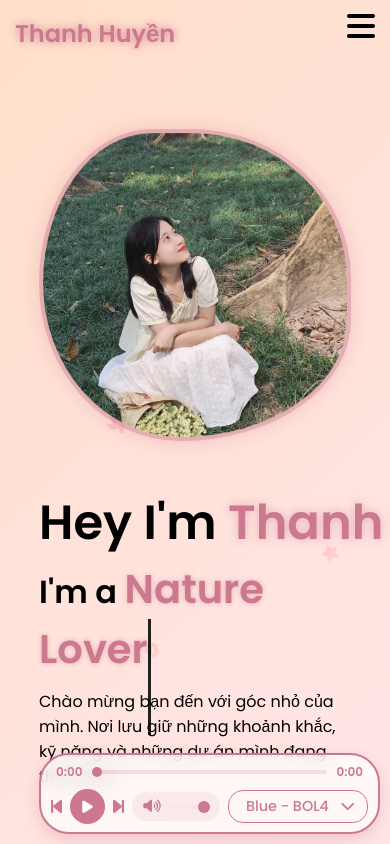
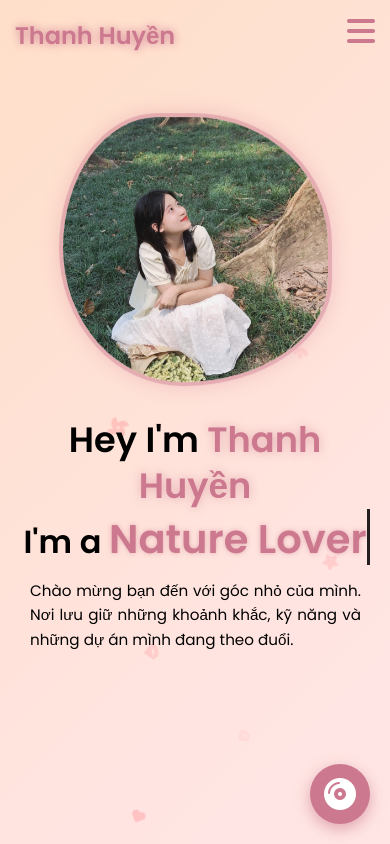
Before and after one commit to phamconghung1007/portfolio-project, a plain HTML site: page index.html in a window 390 px wide. Drawn offline with nearby package versions, Linux system fonts and the light colour scheme.

Commit message:
update mobile service

```diff
--- a/index.html
+++ b/index.html
@@ -88,7 +88,7 @@
             >
           </div>
         </div>
-        <i class="fa-solid fa-bars hamburg" onclick="hamburg()"></i>
+        <i class="fa-solid fa-bars hamburg" onclick="toggleMenu()"></i>
       </div>
       <div class="dropdown">
         <div class="links">
@@ -113,7 +113,6 @@
           <a href="javascript:void(0)" onclick="switchPage('contact')"
             >Contact</a
           >
-          <i class="fa-solid fa-xmark cancel" onclick="cancel()"></i>
         </div>
       </div>
     </nav>
@@ -316,8 +315,13 @@
       </div>
     </section>
 
+    <div class="mobile-player-toggle" onclick="togglePlayerPopup()">
+      <i class="fa-solid fa-compact-disc" id="disk-icon"></i>
+    </div>
+
     <div
       class="music-player"
+      id="main-music-player"
       data-aos="fade-up"
       data-aos-delay="1500"
       data-aos-duration="1000"
@@ -330,7 +334,7 @@
           min="0"
           max="100"
           value="0"
-          oninput="seekMusic()"
+          step="any"
         />
         <span id="total-time">0:00</span>
       </div>
@@ -362,6 +366,7 @@
             oninput="changeVolume()"
           />
         </div>
+
         <div class="custom-music-select" id="custom-music-select">
           <div class="select-trigger" onclick="toggleDropdown()">
             <div class="marquee-container trigger-marquee">
@@ -450,13 +455,35 @@
       AOS.init({ offset: 0 });
     </script>
     <script>
-      function hamburg() {
-        document.querySelector(".dropdown").style.transform = "translateY(0px)";
+      let isMenuOpen = false;
+      function toggleMenu() {
+        const dropdown = document.querySelector(".dropdown");
+        if (isMenuOpen) {
+          dropdown.style.transform = "translateY(-500px)";
+          isMenuOpen = false;
+        } else {
+          dropdown.style.transform = "translateY(0px)";
+          isMenuOpen = true;
+        }
       }
+
       function cancel() {
         document.querySelector(".dropdown").style.transform =
           "translateY(-500px)";
+        isMenuOpen = false;
       }
+
+      // FIX CHẠY CHỮ KHI MỞ BẢNG NHẠC Ở MOBILE
+      function togglePlayerPopup() {
+        const player = document.getElementById("main-music-player");
+        player.classList.toggle("show-player");
+
+        // Đợi 400 mili-giây cho bảng trượt ra xong, rồi bắt nó đo chiều rộng để kích hoạt chữ chạy
+        if (player.classList.contains("show-player")) {
+          setTimeout(applyMarquee, 400);
+        }
+      }
+
       function createFloatingIcon() {
         const icon = document.createElement("i");
         const icons = [
@@ -486,6 +513,7 @@
         setTimeout(() => icon.remove(), 11000);
       }
       setInterval(createFloatingIcon, 800);
+
       function switchPage(pageId, updateUrl = true) {
         const pageTitles = {
           home: "Thanh Huyền | Home",
@@ -498,7 +526,9 @@
         if (pageTitles[pageId]) {
           document.title = pageTitles[pageId];
         }
+
         document.body.classList.add("no-transition");
+
         document.querySelectorAll(".page-section").forEach((sec) => {
           sec.style.display = "none";
         });
@@ -506,9 +536,11 @@
         if (targetSec) {
           targetSec.style.display = "block";
         }
+
         if (updateUrl) {
           window.history.pushState(null, null, "#" + pageId);
         }
+
         document
           .querySelectorAll("nav a")
           .forEach((link) => link.classList.remove("active-nav"));
@@ -519,17 +551,22 @@
               link.classList.add("active-nav");
             }
           });
+
         cancel();
+
         const elementsToAnimate = [
           ...document.querySelectorAll("nav [data-aos]"),
           document.querySelector(".music-player"),
           ...(targetSec ? targetSec.querySelectorAll("[data-aos]") : []),
         ].filter(Boolean);
+
         elementsToAnimate.forEach((el) => {
           el.classList.remove("aos-animate");
         });
+
         void document.body.offsetWidth;
         document.body.classList.remove("no-transition");
+
         setTimeout(() => {
           elementsToAnimate.forEach((el) => el.classList.add("aos-animate"));
         }, 50);
@@ -558,6 +595,8 @@
       const playPauseBtn = document.getElementById("play-pause-btn");
       const volumeSlider = document.getElementById("volume-slider");
       const volumeIcon = document.getElementById("volume-icon");
+      const diskIcon = document.getElementById("disk-icon");
+
       let currentVolume = 1;
       const customSelect = document.getElementById("custom-music-select");
       const selectedTrackName = document.getElementById("selected-track-name");
@@ -567,6 +606,8 @@
       const currentTimeEl = document.getElementById("current-time");
       const totalTimeEl = document.getElementById("total-time");
 
+      let isDragging = false;
+
       function formatTime(seconds) {
         if (isNaN(seconds) || !isFinite(seconds)) return "0:00";
         let min = Math.floor(seconds / 60);
@@ -575,25 +616,56 @@
         return `${min}:${sec}`;
       }
 
-      music.addEventListener("timeupdate", () => {
-        if (music.duration) {
+      function smoothProgressUpdate() {
+        if (music.duration && !isDragging && !music.paused) {
           progressBar.value = (music.currentTime / music.duration) * 100;
           currentTimeEl.innerText = formatTime(music.currentTime);
         }
-      });
+        requestAnimationFrame(smoothProgressUpdate);
+      }
+      requestAnimationFrame(smoothProgressUpdate);
 
       music.addEventListener("loadedmetadata", () => {
         totalTimeEl.innerText = formatTime(music.duration);
+        if (!isDragging) {
+          progressBar.value = (music.currentTime / music.duration) * 100;
+          currentTimeEl.innerText = formatTime(music.currentTime);
+        }
       });
 
       if (music.readyState >= 1) {
         totalTimeEl.innerText = formatTime(music.duration);
       }
 
-      function seekMusic() {
+      progressBar.addEventListener("mousedown", () => (isDragging = true));
+      progressBar.addEventListener("touchstart", () => (isDragging = true), {
+        passive: true,
+      });
+
+      progressBar.addEventListener("input", () => {
+        isDragging = true;
+        let seekTime = (progressBar.value / 100) * music.duration;
+        currentTimeEl.innerText = formatTime(seekTime);
+      });
+
+      progressBar.addEventListener("change", () => {
         let seekTime = (progressBar.value / 100) * music.duration;
         music.currentTime = seekTime;
-      }
+        setTimeout(() => {
+          isDragging = false;
+        }, 50);
+      });
+
+      progressBar.addEventListener("mouseup", () => {
+        setTimeout(() => {
+          isDragging = false;
+        }, 50);
+      });
+      progressBar.addEventListener("touchend", () => {
+        setTimeout(() => {
+          isDragging = false;
+        }, 50);
+      });
 
       function applyMarquee() {
         const containers = document.querySelectorAll(".marquee-container");
@@ -608,6 +680,10 @@
           const originalText = textElement.getAttribute("data-original-text");
           textElement.classList.remove("scrolling");
           textElement.innerHTML = originalText;
+
+          // Force layout để đo chuẩn hơn
+          void textElement.offsetWidth;
+
           if (textElement.scrollWidth > container.clientWidth) {
             const gap =
               "&nbsp;&nbsp;&nbsp;&nbsp;&nbsp;&nbsp;&nbsp;&nbsp;&nbsp;&nbsp;";
@@ -624,6 +700,7 @@
         customSelect.classList.toggle("open");
         applyMarquee();
       }
+
       document.addEventListener("click", function (event) {
         if (!customSelect.contains(event.target))
           customSelect.classList.remove("open");
@@ -668,10 +745,15 @@
         selectTrack(options[currentIndex]);
       }
 
-      music.onpause = () =>
-        (playPauseBtn.innerHTML = '<i class="fa-solid fa-play"></i>');
-      music.onplay = () =>
-        (playPauseBtn.innerHTML = '<i class="fa-solid fa-pause"></i>');
+      music.onpause = () => {
+        playPauseBtn.innerHTML = '<i class="fa-solid fa-play"></i>';
+        if (diskIcon) diskIcon.classList.remove("spinning");
+      };
+
+      music.onplay = () => {
+        playPauseBtn.innerHTML = '<i class="fa-solid fa-pause"></i>';
+        if (diskIcon) diskIcon.classList.add("spinning");
+      };
 
       music.onended = function () {
         nextTrack();
--- a/style.css
+++ b/style.css
@@ -31,6 +31,9 @@ body.no-transition * {
   pointer-events: none;
 }
 
+/* =========================================
+   GIAO DIỆN PC CHUẨN MỰC
+   ========================================= */
 body {
   width: 100%;
   height: 100vh;
@@ -56,6 +59,7 @@ nav {
   width: 100%;
   height: 10vh;
   position: sticky;
+  top: 0;
   z-index: 10;
 }
 
@@ -89,15 +93,15 @@ nav {
     0 0 30px rgba(204, 120, 142, 0.8);
 }
 
-.hamburg,
-.cancel {
+.hamburg {
   cursor: pointer;
   position: absolute;
   right: 15px;
-  top: 10px;
-  color: black;
+  top: 15px;
+  color: #cc788e;
   font-size: 2rem;
   display: none;
+  z-index: 102;
 }
 
 .nav-container .links {
@@ -129,7 +133,6 @@ nav {
 .nav-container .links a:hover::before {
   width: 100%;
 }
-
 .nav-container .links a.active-nav {
   color: #cc788e;
 }
@@ -161,7 +164,6 @@ nav {
 .nav-container .links a:hover {
   color: #cc788e;
 }
-
 .nav-container .contact-btn a.active-nav {
   color: white !important;
 }
@@ -176,13 +178,19 @@ nav {
   transform: translateY(-500px);
   width: 100%;
   height: auto;
-  backdrop-filter: brightness(40%) blur(3px);
-  box-shadow: 0 0 20px black;
-  transition: 0.2s linear;
+  background: rgba(255, 255, 255, 0.95);
+  backdrop-filter: blur(10px);
+  box-shadow: 0 10px 20px rgba(204, 120, 142, 0.2);
+  border-bottom-left-radius: 20px;
+  border-bottom-right-radius: 20px;
+  transition: transform 0.4s cubic-bezier(0.68, -0.55, 0.265, 1.55);
+  padding-top: 60px;
+  padding-bottom: 20px;
 }
 
 .dropdown .links a {
-  color: white;
+  color: #cc788e;
+  font-weight: 600;
   display: flex;
   text-decoration: none;
   justify-content: center;
@@ -192,7 +200,8 @@ nav {
 }
 
 .dropdown .links a:hover {
-  background-color: #cc788e;
+  background-color: rgba(204, 120, 142, 0.1);
+  color: #cc788e;
 }
 
 section {
@@ -291,7 +300,6 @@ section {
   content: "Ftuer";
   animation: words 10s infinite;
 }
-
 .typewriter span::after {
   content: "";
   position: absolute;
@@ -306,7 +314,6 @@ section {
     border-left: 3px solid transparent;
   }
 }
-
 @keyframes words {
   0%,
   50% {
@@ -321,6 +328,7 @@ section {
 .content p {
   font-size: clamp(0.4rem, 0.2rem + 9vw, 1rem);
   margin: 10px 0;
+  line-height: 1.6;
 }
 
 .social-links a {
@@ -361,6 +369,7 @@ section {
   transition: 0.2s linear;
   cursor: pointer;
   padding: 0 20px;
+  min-width: 150px;
 }
 .content button:hover {
   scale: 1.05;
@@ -382,14 +391,46 @@ section {
   }
 }
 
+/* --- NÚT ĐĨA BAY (ẨN TRÊN PC) --- */
+.mobile-player-toggle {
+  display: none;
+  position: fixed;
+  bottom: 20px;
+  right: 20px;
+  width: 60px;
+  height: 60px;
+  background: #cc788e;
+  border-radius: 50%;
+  color: white;
+  font-size: 32px;
+  justify-content: center;
+  align-items: center;
+  box-shadow: 0 5px 15px rgba(204, 120, 142, 0.6);
+  z-index: 105;
+  cursor: pointer;
+  transition: transform 0.3s ease;
+}
+.mobile-player-toggle:hover {
+  transform: scale(1.1);
+}
+@keyframes spin {
+  100% {
+    transform: rotate(360deg);
+  }
+}
+.mobile-player-toggle i.spinning {
+  animation: spin 4s linear infinite;
+}
+
+/* --- TRÌNH PHÁT NHẠC --- */
 .music-player {
   position: fixed;
   bottom: 20px;
   right: 20px;
-  background: rgba(255, 255, 255, 0.7);
+  background: rgba(255, 255, 255, 0.85);
   backdrop-filter: blur(10px);
   padding: 10px 15px;
-  border-radius: 30px;
+  border-radius: 20px;
   box-shadow: 0 5px 15px rgba(204, 120, 142, 0.3);
   border: 2px solid #cc788e;
   display: flex;
@@ -399,7 +440,6 @@ section {
   z-index: 100;
   width: max-content;
   min-width: 280px;
-  transition: all 0.4s ease;
 }
 
 .progress-container {
@@ -414,6 +454,12 @@ section {
   padding: 0 5px;
 }
 
+.progress-container span {
+  font-variant-numeric: tabular-nums;
+  min-width: 32px;
+  text-align: center;
+}
+
 #progress-bar {
   flex-grow: 1;
   -webkit-appearance: none;
@@ -423,35 +469,18 @@ section {
   border-radius: 5px;
   outline: none;
   cursor: pointer;
-  transition: 0.2s;
 }
-
 #progress-bar::-webkit-slider-thumb {
   -webkit-appearance: none;
   appearance: none;
-  width: 10px;
-  height: 10px;
+  width: 12px;
+  height: 12px;
   border-radius: 50%;
   background: #cc788e;
   cursor: pointer;
-  transition: transform 0.2s;
+  transition: transform 0.1s;
 }
-
 #progress-bar::-webkit-slider-thumb:hover {
-  transform: scale(1.4);
-}
-
-#progress-bar::-moz-range-thumb {
-  width: 10px;
-  height: 10px;
-  border: none;
-  border-radius: 50%;
-  background: #cc788e;
-  cursor: pointer;
-  transition: transform 0.2s;
-}
-
-#progress-bar::-moz-range-thumb:hover {
   transform: scale(1.4);
 }
 
@@ -520,7 +549,6 @@ section {
 #mute-btn:hover {
   transform: scale(1.1);
 }
-
 #volume-slider {
   -webkit-appearance: none;
   appearance: none;
@@ -535,14 +563,12 @@ section {
   transition: all 0.4s ease;
   margin-left: 0px;
 }
-
 .volume-container:hover #volume-slider {
   width: 60px;
   opacity: 1;
   visibility: visible;
   margin-left: 8px;
 }
-
 #volume-slider::-webkit-slider-thumb {
   -webkit-appearance: none;
   appearance: none;
@@ -553,29 +579,14 @@ section {
   cursor: pointer;
   transition: transform 0.2s;
 }
-#volume-slider::-webkit-slider-thumb:hover {
-  transform: scale(1.3);
-}
-#volume-slider::-moz-range-thumb {
-  width: 12px;
-  height: 12px;
-  border: none;
-  border-radius: 50%;
-  background: #cc788e;
-  cursor: pointer;
-  transition: transform 0.2s;
-}
-#volume-slider::-moz-range-thumb:hover {
-  transform: scale(1.3);
-}
 
 .custom-music-select {
   position: relative;
   font-family: "Poppins", sans-serif;
-  width: 200px;
+  width: 180px;
   flex-shrink: 0;
+  min-width: 0;
 }
-
 .select-trigger {
   border: 1px solid #cc788e;
   border-radius: 15px;
@@ -583,7 +594,7 @@ section {
   color: #cc788e;
   background: transparent;
   font-weight: 500;
-  font-size: 0.9rem;
+  font-size: 0.85rem;
   cursor: pointer;
   display: flex;
   align-items: center;
@@ -591,6 +602,7 @@ section {
   gap: 8px;
   width: 100%;
   transition: all 0.3s ease;
+  overflow: hidden;
 }
 .select-trigger:hover {
   background-color: rgba(204, 120, 142, 0.1);
@@ -600,10 +612,6 @@ section {
 }
 .custom-music-select.open .select-trigger i {
   transform: rotate(180deg);
-}
-.select-trigger i {
-  transition: transform 0.3s ease;
-  flex-shrink: 0;
 }
 
 .options-container {
@@ -623,15 +631,12 @@ section {
   transition: all 0.3s ease;
   max-height: 125px;
   overflow-y: auto;
-  overflow-x: hidden;
 }
-
 .custom-music-select.open .options-container {
   display: block;
   transform: translateY(0);
   opacity: 1;
 }
-
 .options-container::-webkit-scrollbar {
   width: 5px;
 }
@@ -643,23 +648,16 @@ section {
   background: rgba(204, 120, 142, 0.5);
   border-radius: 10px;
 }
-.options-container::-webkit-scrollbar-thumb:hover {
-  background: #cc788e;
-}
 
 .option {
   padding: 10px 15px;
   color: black;
-  font-size: 0.9rem;
+  font-size: 0.85rem;
   cursor: pointer;
   transition: all 0.2s ease;
   font-weight: 500;
   display: block;
   overflow: hidden;
-  flex-shrink: 0;
-}
-.option * {
-  pointer-events: none;
 }
 .option:hover {
   background-color: rgba(204, 120, 142, 0.15);
@@ -670,6 +668,7 @@ section {
   color: white;
 }
 
+/* CHUẨN HOÁ MARQUEE */
 .marquee-container {
   width: 100%;
   overflow: hidden;
@@ -678,9 +677,10 @@ section {
 }
 .trigger-marquee {
   width: calc(100% - 20px);
+  overflow: hidden;
 }
 .marquee-text {
-  display: inline-flex;
+  display: inline-block;
   white-space: nowrap;
 }
 .marquee-text.scrolling {
@@ -695,62 +695,182 @@ section {
   }
 }
 
+/* =========================================
+   GIAO DIỆN MOBILE (OVERRIDE CHỈ DÀNH CHO MOBILE)
+   ========================================= */
 @media (max-width: 884px) {
   body {
-    overflow-y: visible;
+    overflow-y: auto;
+    height: auto;
+    min-height: 100vh;
   }
+
   nav .logo {
     position: absolute;
-    top: 16px;
+    top: 18px;
     left: 15px;
     font-size: 1.5rem;
   }
+
+  section {
+    height: auto;
+    min-height: 90vh;
+    display: block;
+    padding: 30px 0 120px 0;
+  }
+
   .main-container {
+    height: auto;
+    flex-direction: column;
+    justify-content: flex-start;
+    gap: 30px;
+  }
+
+  .main-container .image {
+    width: 70%;
+    max-width: 280px;
+    margin: 0 auto;
+  }
+
+  .main-container .content {
+    width: 90%;
+    margin: 0 auto;
+    text-align: center;
     display: flex;
     flex-direction: column;
+    align-items: center;
   }
-  .nav-container .links {
-    display: none;
+
+  .content h1,
+  .content h1 span {
+    font-size: 2.2rem;
+    white-space: normal;
+    line-height: 1.3;
+    text-align: center;
   }
-  .hamburg,
-  .cancel {
-    display: block;
+  .content .typewriter {
+    text-align: center;
   }
-  .main-container .content {
-    width: 80%;
+  .content p {
+    font-size: 0.95rem;
+    padding: 0 10px;
+    text-align: justify;
   }
-  .content h1 {
-    font-size: clamp(1rem, 1.8rem + 5vw, 3rem);
+  .content button {
+    align-self: center;
+  }
+  .social-links {
+    align-self: center;
+    justify-content: center;
+    display: flex;
+    flex-wrap: wrap;
+    margin-left: 0;
   }
   .social-links i {
     width: 2.5rem;
     height: 2.5rem;
-    font-size: 1.5rem;
-  }
-  .cancel {
-    color: white;
-  }
-  .main-container .image {
-    width: 80%;
-    margin-bottom: 0px;
+    font-size: 1.3rem;
   }
 
+  .nav-container .links {
+    display: none;
+  }
+  .hamburg {
+    display: block;
+  }
+
+  .mobile-player-toggle {
+    display: flex;
+  }
+
+  /* ĐĨA NHẠC VÀ MÁY PHÁT NHẠC MOBILE */
   .music-player {
-    bottom: 10px;
-    right: 10px;
-    padding: 8px 10px;
+    position: fixed;
+    bottom: 20px;
+    right: 85px;
+    left: auto;
+    width: calc(100vw - 110px);
+    max-width: 360px;
+    height: auto;
+    min-height: 60px;
+    padding: 10px 15px;
+    border-radius: 20px;
+
+    /* Thuật toán tạo khung trượt ngang cực xịn (đã cho phép mở menu trên popup) */
+    clip-path: inset(-300px 0 -50px 100%);
+    transition:
+      clip-path 0.4s ease,
+      opacity 0.4s ease;
+    opacity: 0;
+    pointer-events: none;
+
+    /* XÓA BỎ cái overflow: hidden ở đây để Menu bài hát ngóc đầu lên được! */
+  }
+
+  .music-player.show-player {
+    clip-path: inset(-300px 0 -50px 0);
+    opacity: 1;
+    pointer-events: auto;
+  }
+
+  .progress-container {
+    margin-bottom: 4px;
+    font-size: 0.65rem;
   }
   .music-controls {
-    gap: 8px;
+    flex-wrap: nowrap;
+    justify-content: space-between;
+    align-items: center;
+    gap: 6px;
+    margin-top: 0px;
+    width: 100%;
   }
-  .custom-music-select {
-    width: 140px;
+  .btn-nav-music {
+    font-size: 1rem;
+    padding: 0 4px;
   }
 
+  #play-pause-btn {
+    width: 32px;
+    height: 32px;
+    min-width: 32px;
+    font-size: 13px;
+  }
+
+  .volume-container {
+    padding: 4px 6px;
+  }
+  #mute-btn {
+    width: 16px;
+    font-size: 13px;
+  }
   #volume-slider {
     width: 40px;
+    margin-left: 5px;
     opacity: 1;
     visibility: visible;
-    margin-left: 8px;
+  }
+
+  /* ÉP KHUNG CHỮ: Vòng kim cô bắt chữ phải chịu trói ở Mobile */
+  .custom-music-select {
+    flex: 1 1 0%;
+    min-width: 0;
+    /* Trả lại tự do cho Menu bài hát bật lên trên, không dùng overflow hidden ở ngoài cùng nữa */
+  }
+
+  .select-trigger {
+    padding: 4px 8px;
+    font-size: 0.75rem;
+    border-radius: 10px;
+    width: 100%;
+    overflow: hidden; /* Cấm chữ lọt ra khỏi cái nút bo tròn */
+    display: flex;
+    justify-content: space-between;
+    align-items: center;
+  }
+
+  .trigger-marquee {
+    width: calc(100% - 15px);
+    overflow: hidden;
   }
 }
```
